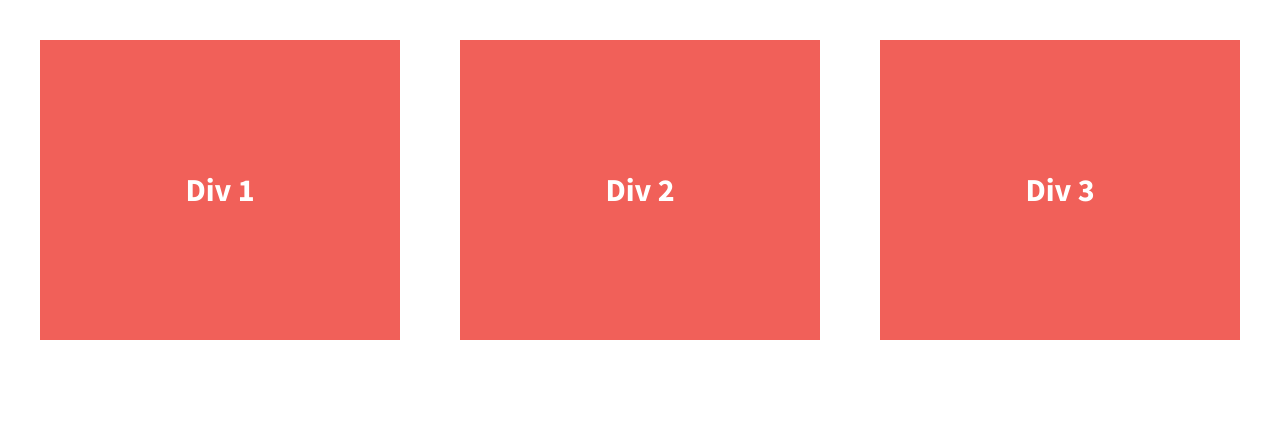
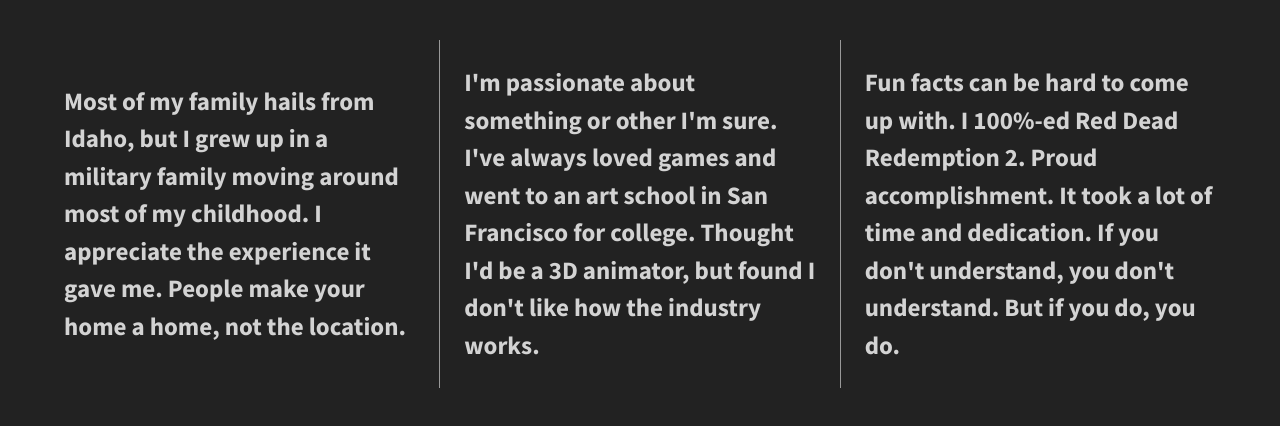
Before and after one commit to lliizz/divs-flexbox-starter, a plain HTML site: page index.html in a window 1280 px wide. Drawn offline with nearby package versions, Linux system fonts and the light colour scheme.

Commit message:
Added conted to modules and changed colors

```diff
--- a/css/main.css
+++ b/css/main.css
@@ -96,7 +96,7 @@ textarea {
    ========================================================================== */
 
 html {
-	background-color: #fff;
+	background-color: #222;
 	height: 100%;
 }
 
@@ -118,15 +118,20 @@ body {
 .div-2,
 .div-3 {
 	/*give the divs a width of 30%, add display:flex, set justify-content and align-items to center*/
-	color: #fff;
+	color: #d3d3d3;
 	line-height: 1.5em;
-	font-size: 1.6em;
-	background-color: #f16059;
+	font-size: 1.25em;
+	padding: 2%;
 	height: 300px;
 	width: 30%;
 	display: flex;
 	justify-content: center;
 	align-items: center;
+}
+
+.div-2 {
+	border-right: 1px solid #999;
+	border-left: 1px solid #999;
 }
 
 /* ==========================================================================
--- a/index.html
+++ b/index.html
@@ -23,13 +23,13 @@
 
         <section class="wrapper">
             <div class="div-1">
-                Div 1
+                Most of my family hails from Idaho, but I grew up in a military family moving around most of my childhood. I appreciate the experience it gave me. People make your home a home, not the location.
             </div>
             <div class="div-2">
-                Div 2
+                I'm passionate about something or other I'm sure. I've always loved games and went to an art school in San Francisco for college. Thought I'd be a 3D animator, but found I don't like how the industry works.
             </div>
             <div class="div-3">
-                Div 3
+                Fun facts can be hard to come up with. I 100%-ed Red Dead Redemption 2. Proud accomplishment. It took a lot of time and dedication. If you don't understand, you don't understand. But if you do, you do.
             </div>
         </section>
 
```
